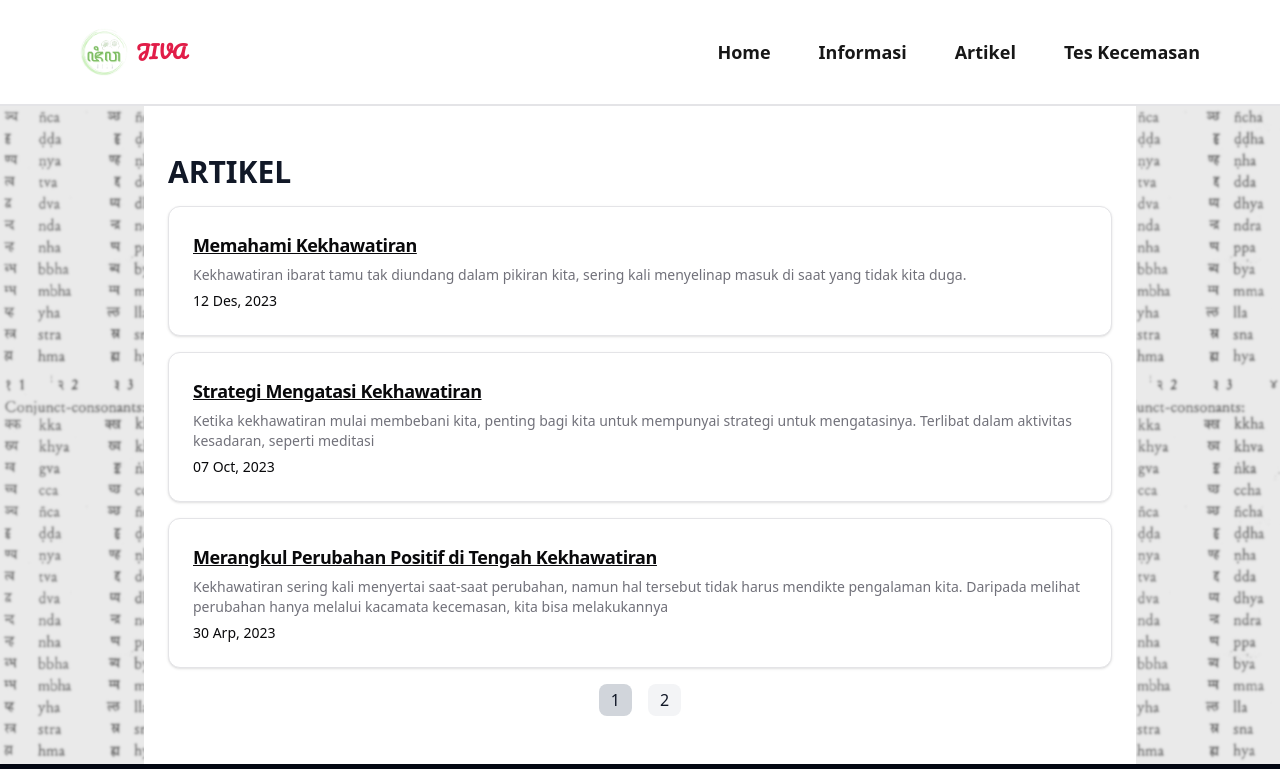
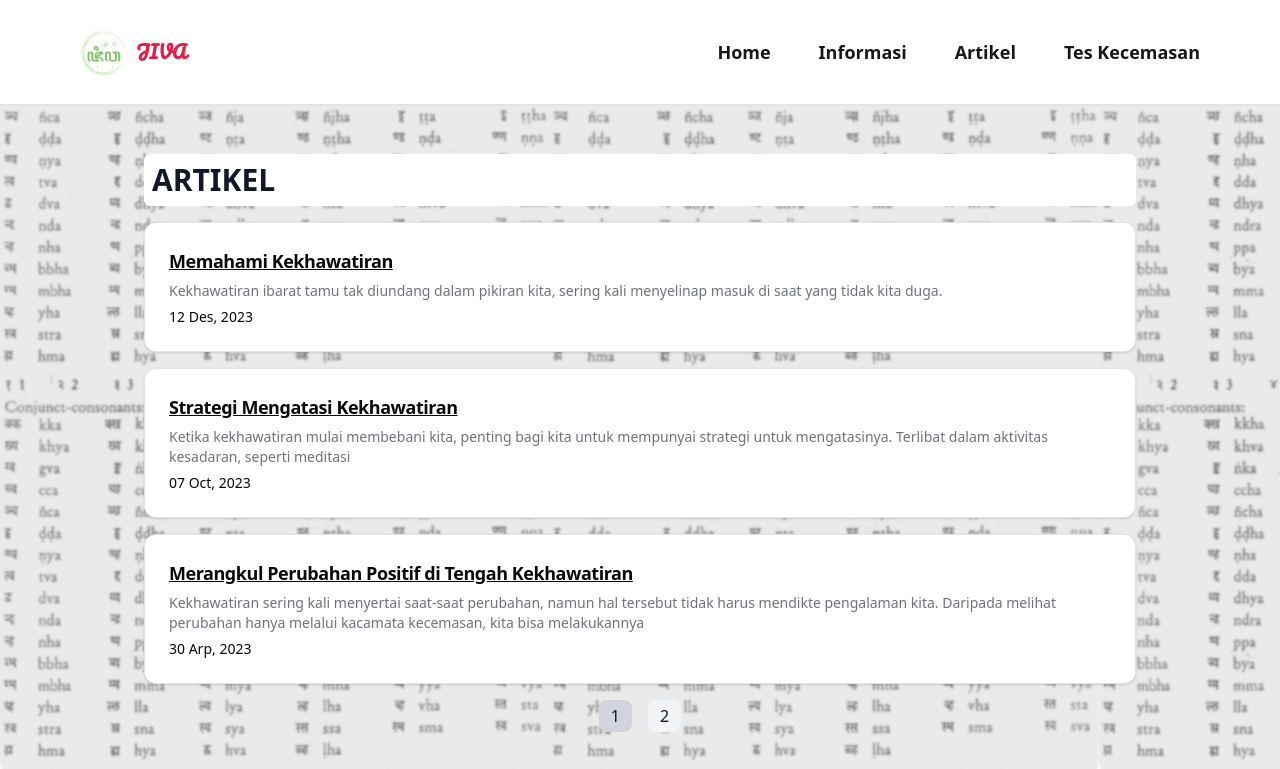
Before and after one commit to paresiqbal/jiva, a React (Vite) app: page /artikel in a window 1280 px wide. Shown: the top 769 px of the page. Built offline with nearby package versions, Linux system fonts and the light colour scheme.

Commit message:
Fixing again

```diff
--- a/src/pages/Article/Artikel.tsx
+++ b/src/pages/Article/Artikel.tsx
@@ -75,8 +75,10 @@
   };
 
   return (
-    <div className="px-6 bg-white py-12">
-      <h1 className="text-3xl font-bold mb-4">ARTIKEL</h1>
+    <div className="py-12">
+      <h1 className="text-3xl font-bold mb-4 bg-white p-2 rounded-md">
+        ARTIKEL
+      </h1>
       <div>
         {currentArticles.map((data) => (
           <Link to={`/ArtikelDetail/${data.id}`} key={data.id}>
```
